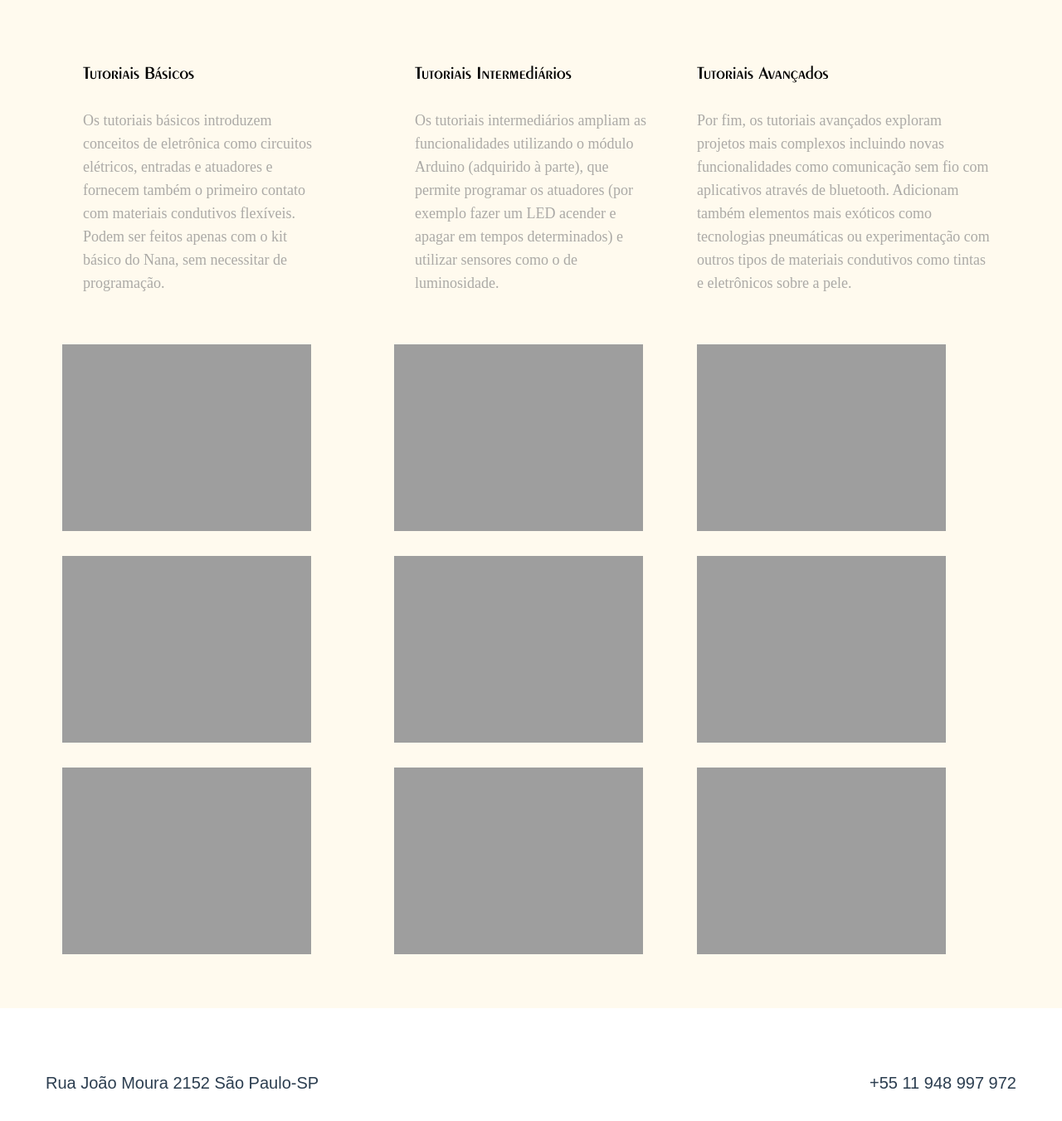
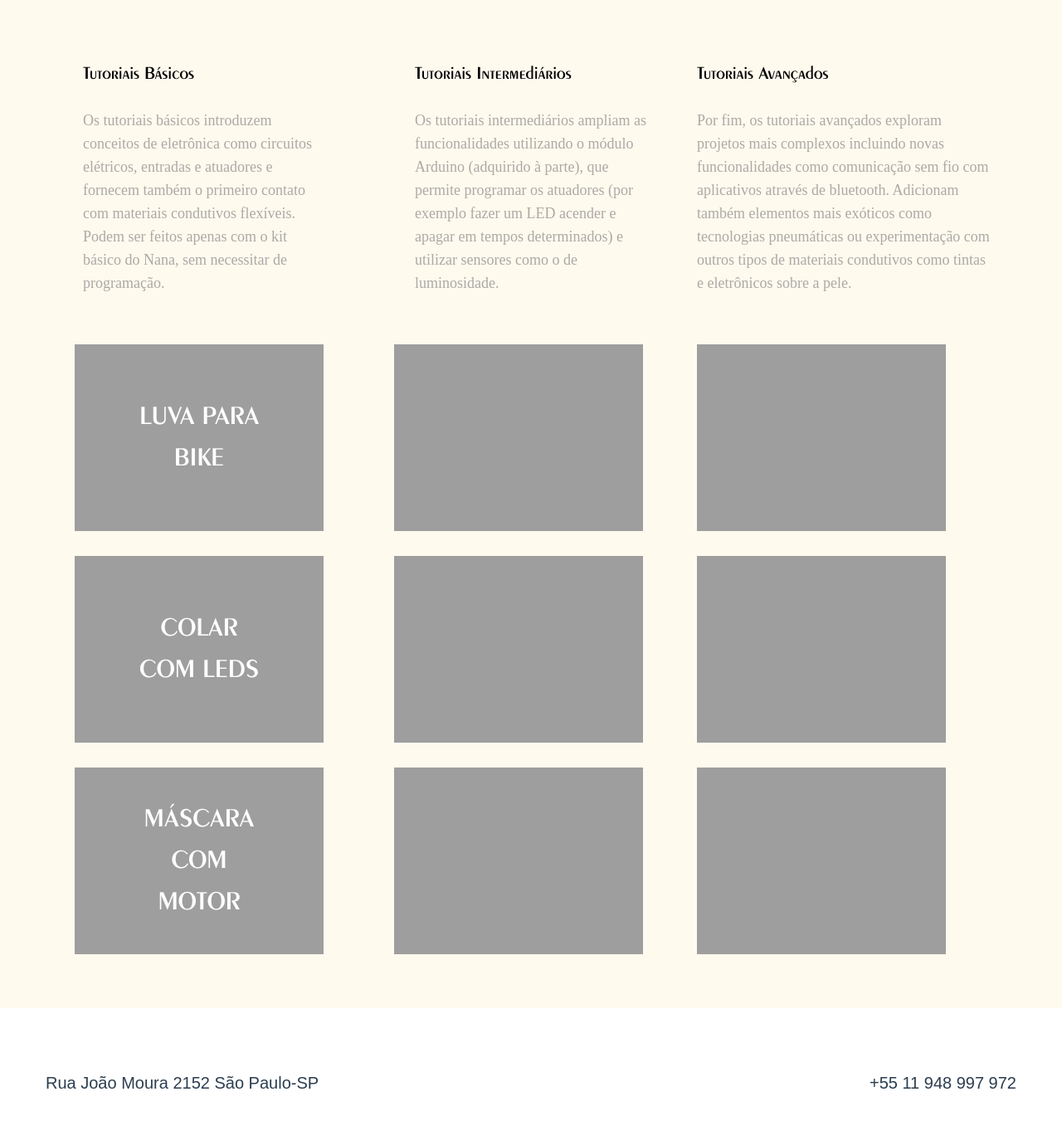
Before and after one commit to NANA-wearables/nana-site, a Jekyll site: the page built from _pages/tutoriais_pt.html, in a window 1280 px wide and 1400 px high, scrolled down 1540 px. Shown: the top 1351 px of the window at 83% size. Built offline with Jekyll 4.4.1, drawn with Linux system fonts in a browser that asks for light colours; nearby versions of some CDN libraries; library files that are not in the unit come from our copies.

Commit message:
Update tutoriais.html

```diff
--- a/_layouts/tutoriais.html
+++ b/_layouts/tutoriais.html
@@ -76,11 +76,16 @@
 					<div class="font_light top25 bottom45 left25 right25 font18 opacity7 text_left">
 						{{page.basicoTexto}}
                     </div>
-                        <a href="/tutorialluva" target="_blank" class="font_second font14 black"><img src="i/NANA_Luva_Bike.gif" class="top15 bottom15 max_width300"></a>
-                        <br>
-                        <a href="#" class="font_second font14 black"><img src="i/NANA_Colar_LED.gif" class="top15 bottom15 max_width300"></a>
-                        <br>
-                        <a href="#" class="font_second font14 black"><img src="i/NANA_Mascara_Gira.gif" class="top15 bottom15 max_width300"></a>
+                    <div class="text_over_image">
+                        <a href="/tutorialluva" target="_blank" class="font_second font14 black"><img src="i/NANA_Luva_Bike.gif" class="top15 bottom15 max_width300"><span class="font_first font32 top_text text_center uppercase white">
+						{{page.basico1}}</span></a>
+                    </div>
+                    <div class="text_over_image">
+                        <a href="#" class="font_second font14 black"><img src="i/NANA_Colar_LED.gif" class="top15 bottom15 max_width300"><span class="font_first font32 top_text text_center uppercase white">{{page.basico2}}</span></a>
+                    </div>
+                    <div class="text_over_image">
+                        <a href="#" class="font_second font14 black"><img src="i/NANA_Mascara_Gira.gif" class="top15 bottom15 max_width300"><span class="font_first font32 top_text text_center uppercase white">{{page.basico3}}</span></a>
+                    </div>
 				</div>
 			</div>
             <div class="col-xl-4 col-lg-4 col-md-4">
```
